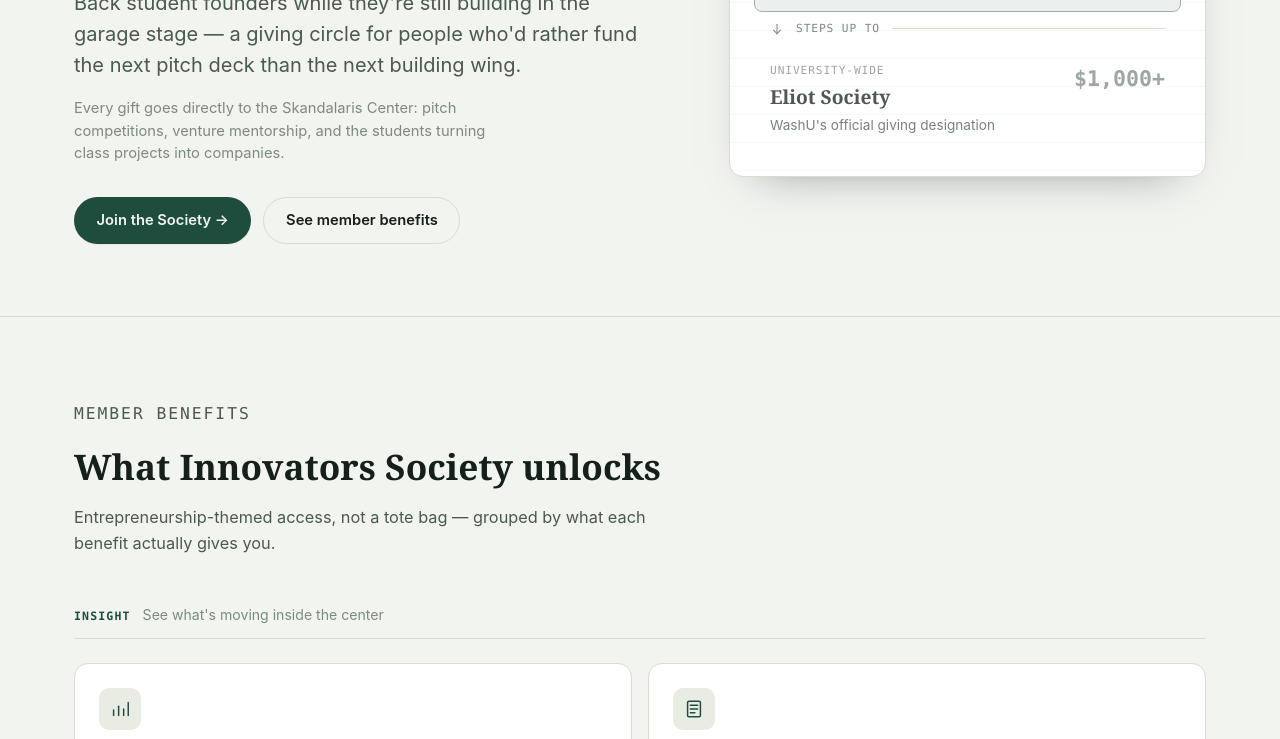
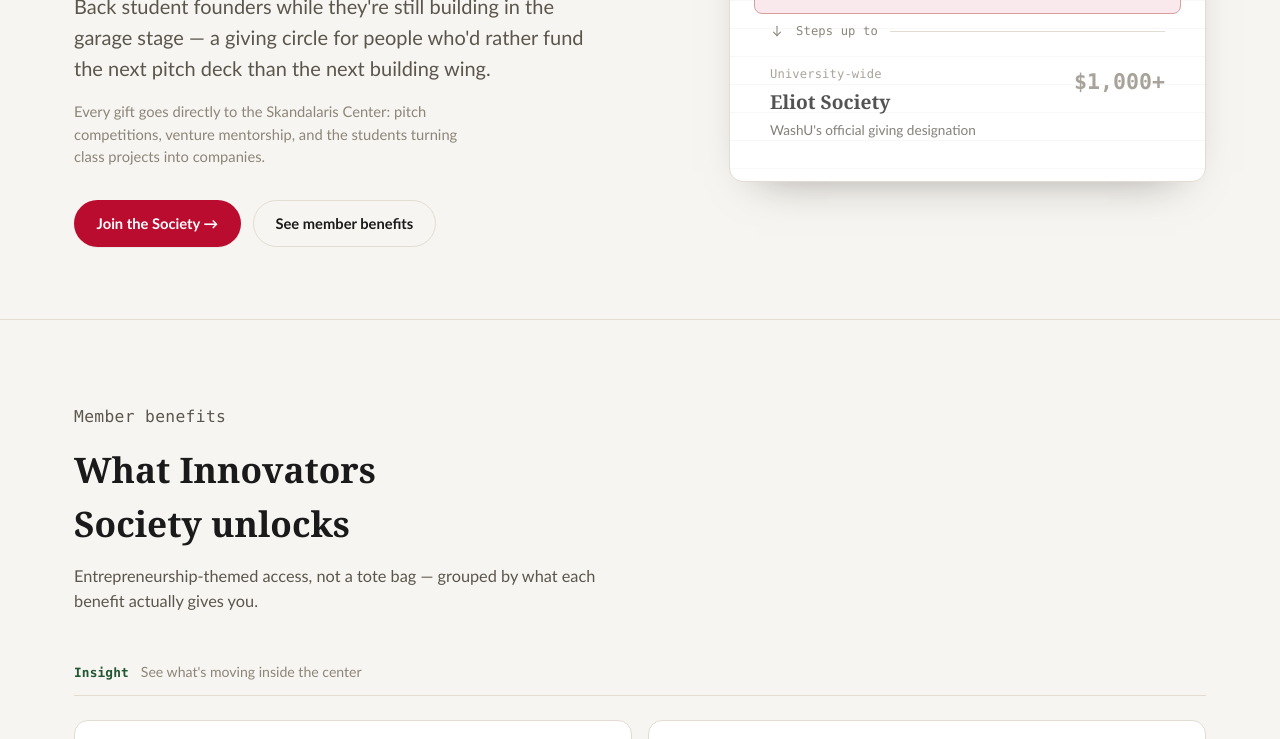
Before and after one commit to andrewjglantz/skandalarisinnovatorsociety, a plain HTML site: page innovators-society.html in a window 1280 px wide. Shown: the part 392-1131 px from the top of the page. Drawn offline with Linux system fonts and the light colour scheme.

Commit message:
Apply WashU brand system to the landing page
Skandalaris has no separate brand guide and inherits WashU's university-wide
system: WashU Red as the leading color with Green as a careful secondary and
Gold for the signature-benefit highlight, Georgia/Calibri as WashU's documented
web-safe fallbacks for IvyPresto/IvyStyle, and sentence case with left-justified
text throughout in place of all-caps tracking and the centered CTA band.

```diff
--- a/innovators-society.html
+++ b/innovators-society.html
@@ -4,24 +4,27 @@
 <style>
   /* ---------- Tokens ---------- */
   :root {
-    --bg: #F1F4EF;
+    --bg: #F7F5F1;
     --surface: #FFFFFF;
-    --surface-2: #E8ECE2;
-    --ink: #142019;
-    --ink-soft: #4A5A4E;
-    --ink-faint: #7C8B7F;
-    --primary: #1F4D3D;
-    --primary-strong: #123328;
-    --on-primary: #F1F4EF;
-    --accent: #C77F22;
-    --accent-soft: #F3DFB8;
-    --accent-ink: #4A330F;
-    --brick: #A13D2E;
-    --line: #D7DECF;
-    --shadow: 220 25% 10%;
+    --surface-2: #EFEAE3;
+    --ink: #1A1A1A;
+    --ink-soft: #5B564D;
+    --ink-faint: #8C8579;
+    --primary: #BA0C2F;
+    --primary-strong: #971B2F;
+    --on-primary: #FFFFFF;
+    --secondary: #215732;
+    --secondary-strong: #13322B;
+    --accent: #F1B434;
+    --accent-soft: #FBEAC0;
+    --accent-ink: #6B4A10;
+    --line: #E2DCD2;
+    --shadow: 20 10% 8%;
 
-    --font-display: Georgia, "Iowan Old Style", "Palatino Linotype", "URW Palladio L", serif;
-    --font-body: -apple-system, BlinkMacSystemFont, "Segoe UI", Roboto, Helvetica, Arial, sans-serif;
+    /* IvyPresto Headline / IvyStyle Sans are the WashU faces; Georgia and Calibri
+       are the university's own documented web-safe fallbacks for non-Adobe users. */
+    --font-display: Georgia, "Times New Roman", serif;
+    --font-body: Calibri, Candara, "Segoe UI", Optima, Arial, sans-serif;
     --font-mono: ui-monospace, "SF Mono", "Cascadia Code", "Roboto Mono", Menlo, Consolas, monospace;
 
     --space-1: 0.25rem;
@@ -39,40 +42,44 @@
     --max: 1180px;
   }
 
+  /* Dark mode substitutes WashU's own accent colors (Coral, Mint) for Red/Green
+     where they'd otherwise fail contrast on a dark ground — Gold carries over as-is. */
   @media (prefers-color-scheme: dark) {
     :root:not([data-theme="light"]) {
-      --bg: #0E1613;
-      --surface: #162019;
-      --surface-2: #1C271E;
-      --ink: #ECF1E9;
-      --ink-soft: #AEBBAD;
-      --ink-faint: #7E8C7E;
-      --primary: #6BC49F;
-      --primary-strong: #8ED8B6;
-      --on-primary: #0E1613;
-      --accent: #E8A33D;
-      --accent-soft: #33280F;
-      --accent-ink: #F6DFB0;
-      --brick: #D5715C;
-      --line: #283427;
+      --bg: #171412;
+      --surface: #211D19;
+      --surface-2: #2A241E;
+      --ink: #F3EFEA;
+      --ink-soft: #C9C1B7;
+      --ink-faint: #93897C;
+      --primary: #FF6D6A;
+      --primary-strong: #FF8B85;
+      --on-primary: #171412;
+      --secondary: #B5E3D8;
+      --secondary-strong: #D3EFE8;
+      --accent: #F1B434;
+      --accent-soft: #3A2C0E;
+      --accent-ink: #F6DFA0;
+      --line: #332C25;
     }
   }
 
   :root[data-theme="dark"] {
-    --bg: #0E1613;
-    --surface: #162019;
-    --surface-2: #1C271E;
-    --ink: #ECF1E9;
-    --ink-soft: #AEBBAD;
-    --ink-faint: #7E8C7E;
-    --primary: #6BC49F;
-    --primary-strong: #8ED8B6;
-    --on-primary: #0E1613;
-    --accent: #E8A33D;
-    --accent-soft: #33280F;
-    --accent-ink: #F6DFB0;
-    --brick: #D5715C;
-    --line: #283427;
+    --bg: #171412;
+    --surface: #211D19;
+    --surface-2: #2A241E;
+    --ink: #F3EFEA;
+    --ink-soft: #C9C1B7;
+    --ink-faint: #93897C;
+    --primary: #FF6D6A;
+    --primary-strong: #FF8B85;
+    --on-primary: #171412;
+    --secondary: #B5E3D8;
+    --secondary-strong: #D3EFE8;
+    --accent: #F1B434;
+    --accent-soft: #3A2C0E;
+    --accent-ink: #F6DFA0;
+    --line: #332C25;
   }
 
   /* ---------- Reset-ish ---------- */
@@ -110,9 +117,8 @@
 
   .eyebrow {
     font-family: var(--font-mono);
-    font-size: 0.72rem;
-    letter-spacing: 0.12em;
-    text-transform: uppercase;
+    font-size: 0.78rem;
+    letter-spacing: 0.02em;
     color: var(--ink-faint);
   }
 
@@ -137,9 +143,8 @@
     align-items: baseline;
     gap: var(--space-2);
     font-family: var(--font-mono);
-    font-size: 0.72rem;
-    letter-spacing: 0.08em;
-    text-transform: uppercase;
+    font-size: 0.78rem;
+    letter-spacing: 0.01em;
     color: var(--ink-soft);
     text-decoration: none;
     white-space: nowrap;
@@ -148,7 +153,6 @@
     font-family: var(--font-display);
     font-size: 1.05rem;
     letter-spacing: 0;
-    text-transform: none;
     color: var(--ink);
     font-weight: 700;
   }
@@ -260,9 +264,8 @@
   .path-row.next { padding-inline: var(--space-4); }
   .path-label {
     font-family: var(--font-mono);
-    font-size: 0.7rem;
-    letter-spacing: 0.08em;
-    text-transform: uppercase;
+    font-size: 0.76rem;
+    letter-spacing: 0.01em;
     color: var(--ink-faint);
   }
   .path-row.current .path-label { color: var(--primary); }
@@ -293,9 +296,8 @@
     padding: var(--space-2) var(--space-4);
     color: var(--ink-faint);
     font-family: var(--font-mono);
-    font-size: 0.7rem;
-    letter-spacing: 0.08em;
-    text-transform: uppercase;
+    font-size: 0.76rem;
+    letter-spacing: 0.01em;
   }
   .path-connector svg { flex-shrink: 0; }
   .path-connector .rule {
@@ -337,11 +339,10 @@
   }
   .group-head .tag {
     font-family: var(--font-mono);
-    font-size: 0.72rem;
-    letter-spacing: 0.1em;
-    text-transform: uppercase;
-    color: var(--primary);
-    font-weight: 600;
+    font-size: 0.8rem;
+    letter-spacing: 0.01em;
+    color: var(--secondary);
+    font-weight: 700;
   }
   .group-head .desc {
     font-size: 0.88rem;
@@ -408,9 +409,9 @@
   .signature .badge {
     display: inline-block;
     font-family: var(--font-mono);
-    font-size: 0.68rem;
-    letter-spacing: 0.08em;
-    text-transform: uppercase;
+    font-size: 0.74rem;
+    letter-spacing: 0.01em;
+    font-weight: 600;
     color: var(--accent-ink);
     background: var(--accent-soft);
     padding: 0.25rem 0.6rem;
@@ -434,15 +435,15 @@
     font-weight: 700;
     font-size: 1.3rem;
     font-variant-numeric: tabular-nums;
-    color: var(--brick);
+    color: var(--ink-faint);
   }
-  .stat-chip:first-child .amount { color: var(--primary); }
+  .stat-chip:first-child .amount { color: var(--accent-ink); }
+  .stat-chip:nth-child(2) .amount { color: var(--ink-soft); }
   .stat-chip .place {
     margin-top: 0.3rem;
     font-family: var(--font-mono);
-    font-size: 0.68rem;
-    letter-spacing: 0.06em;
-    text-transform: uppercase;
+    font-size: 0.74rem;
+    letter-spacing: 0.01em;
     color: var(--ink-faint);
   }
 
@@ -453,10 +454,9 @@
     border-radius: var(--radius);
     margin-inline: var(--space-5);
     padding: var(--space-8) var(--space-6);
-    text-align: center;
     display: flex;
     flex-direction: column;
-    align-items: center;
+    align-items: flex-start;
     gap: var(--space-4);
   }
   .cta-band h2 {
@@ -465,6 +465,7 @@
     font-size: clamp(1.8rem, 1.4rem + 1.6vw, 2.6rem);
     text-wrap: balance;
     max-width: 22ch;
+    text-align: left;
   }
   .cta-band p {
     color: color-mix(in srgb, var(--on-primary) 78%, transparent);
@@ -525,7 +526,7 @@
 <header class="topbar">
   <div class="wrap topbar-inner">
     <a class="brand" href="#top">
-      SKANDALARIS CENTER <span class="divider">/</span> <strong>Innovators Society</strong>
+      Skandalaris Center <span class="divider">/</span> <strong>Innovators Society</strong>
     </a>
     <a class="btn btn-primary btn-sm" href="#">Join</a>
   </div>
@@ -560,7 +561,7 @@
 
       <div class="path-connector">
         <svg width="14" height="14" viewBox="0 0 24 24" fill="none" stroke="currentColor" stroke-width="1.8" stroke-linecap="round" stroke-linejoin="round"><path d="M12 4v16"/><path d="M6 14l6 6 6-6"/></svg>
-        steps up to
+        Steps up to
         <span class="rule"></span>
       </div>
 
```
